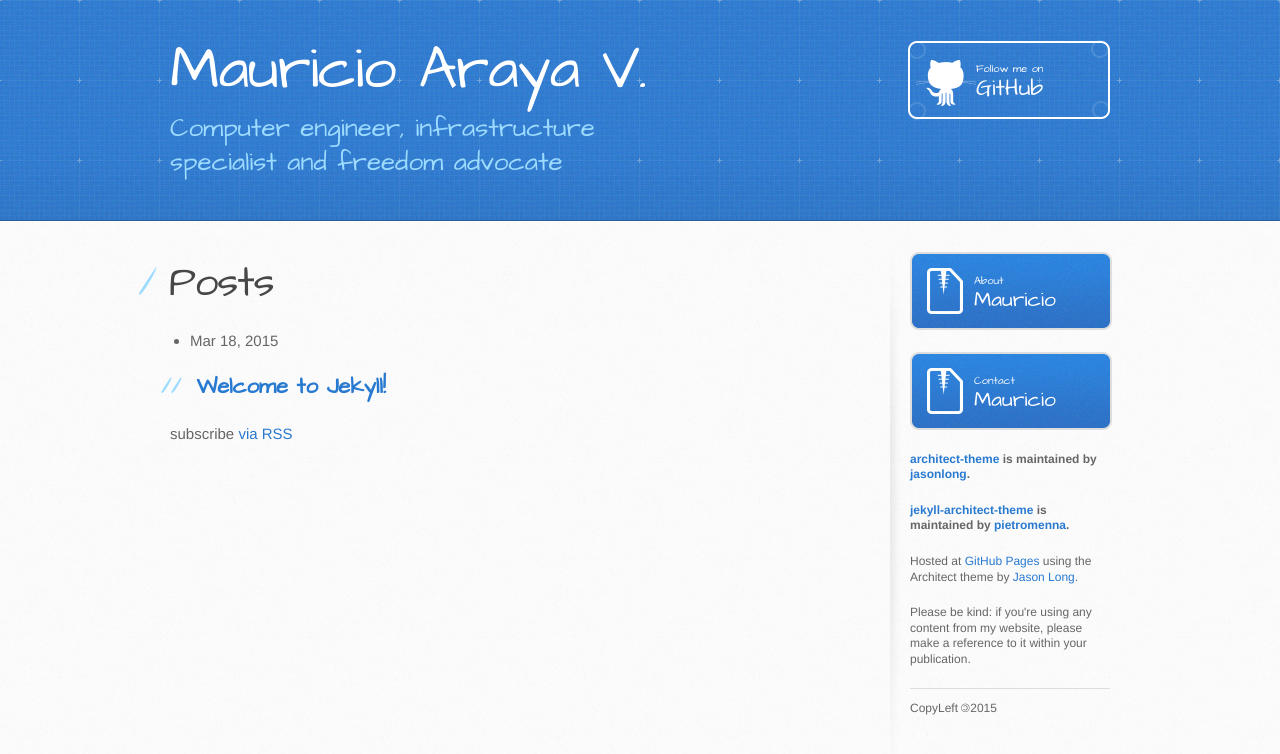
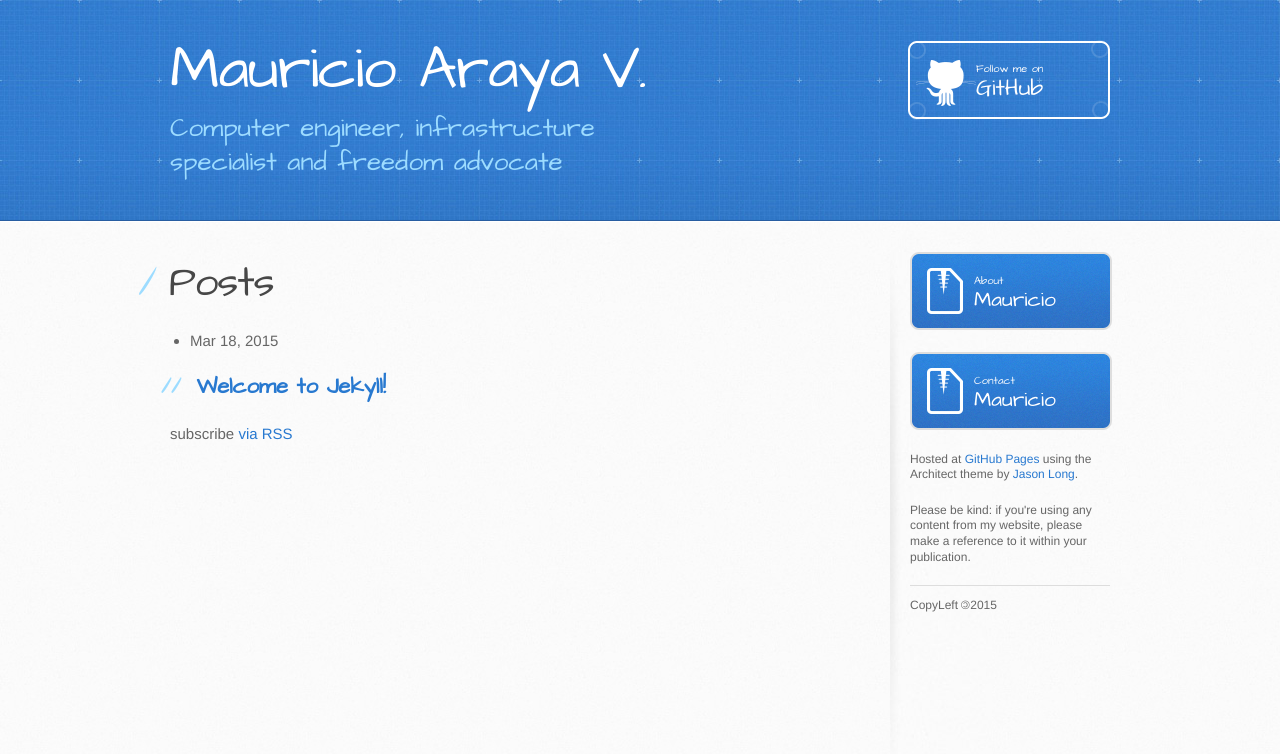
Before and after one commit to mabrizio/mabrizio.github.io, a Jekyll site: the page built from index.html, in a window 1280 px wide. Shown: the top 754 px of the page. Built offline with Jekyll 4.4.1, drawn with Linux system fonts in a browser that asks for light colours.

Commit message:
Removing unnecessary references

```diff
--- a/_layouts/default.html
+++ b/_layouts/default.html
@@ -33,8 +33,6 @@
             <small>Contact</small>
             Mauricio
           </a>
-          <p class="repo-owner"><a href="https://github.com/jasonlong/architect-theme">architect-theme</a> is maintained by <a href="https://github.com/jasonlong">jasonlong</a>.</p>
-          <p class="repo-owner"><a href="https://github.com/pietromenna/jekyll-architect-theme">jekyll-architect-theme</a> is maintained by <a href="https://github.com/pietromenna">pietromenna</a>.</p>
           <p>Hosted at <a href="https://pages.github.com">GitHub Pages</a> using the Architect theme by <a href="https://twitter.com/jasonlong">Jason Long</a>.</p>
           <p>Please be kind: if you're using any content from my website, please make a reference to it within your publication.<br /><hr />CopyLeft <span class="copy-left">&copy;</span>{{ site.time | date: '%Y' }}</p>
         </aside>
```
